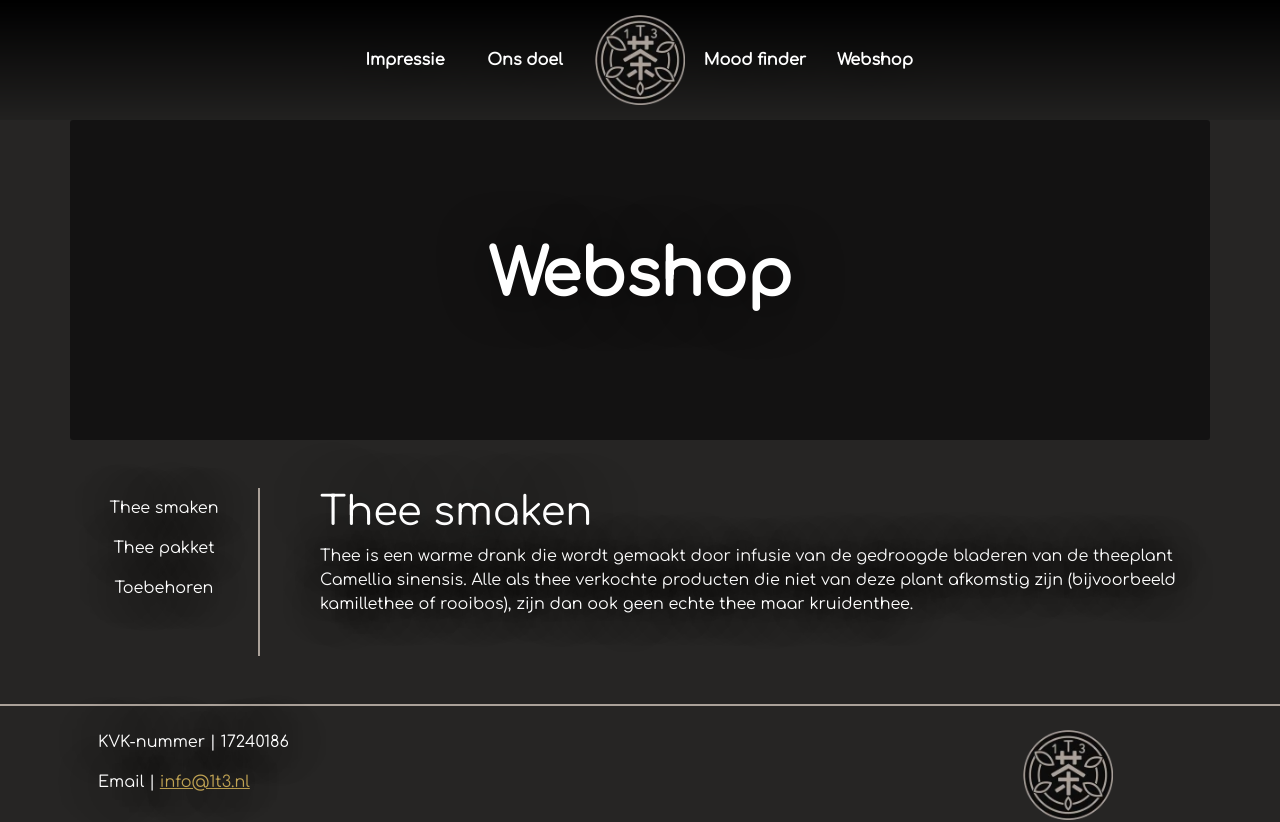
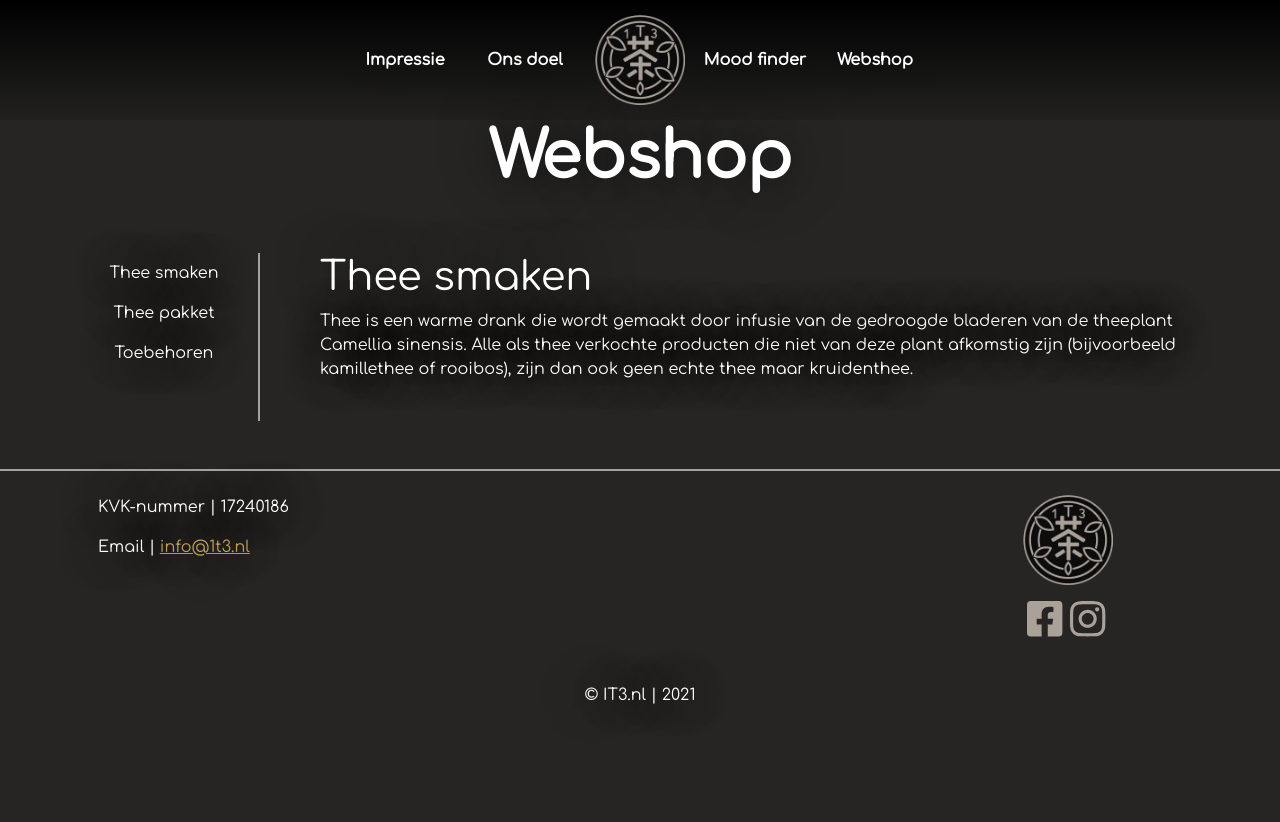
Before and after one commit to Pjiwm/1Thee3, a Vue app: page /webshop in a window 1280 px wide. Shown: the top 822 px of the page. After the commit the page ends 800 px from the top, so only its background shows below. Built offline with nearby package versions, Linux system fonts and the light colour scheme.

Commit message:
removed image in webshop for performance test

```diff
--- a/src/components/WebshopHeader.vue
+++ b/src/components/WebshopHeader.vue
@@ -1,7 +1,8 @@
 <template>
   <header style="padding-top: 120px">
     <b-container class="text-center">
-      <b-row align-v="center" id="header">
+      <b-row align-v="center" >
+        <!-- id="header" -->
         <b-col cols="12">
           <h1>Webshop</h1>
         </b-col>
```
